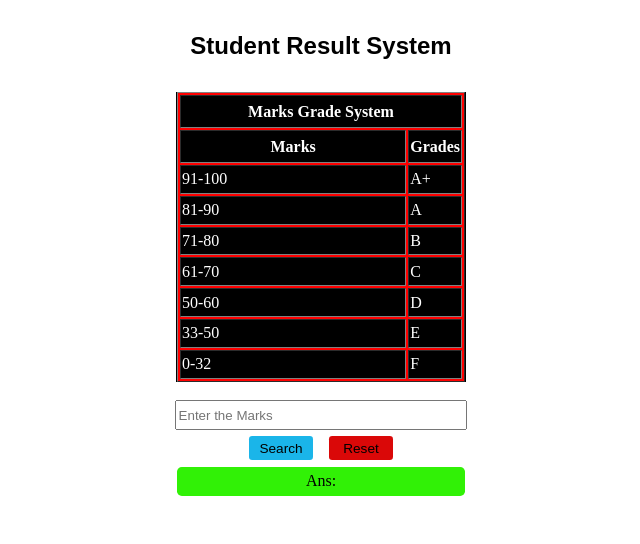
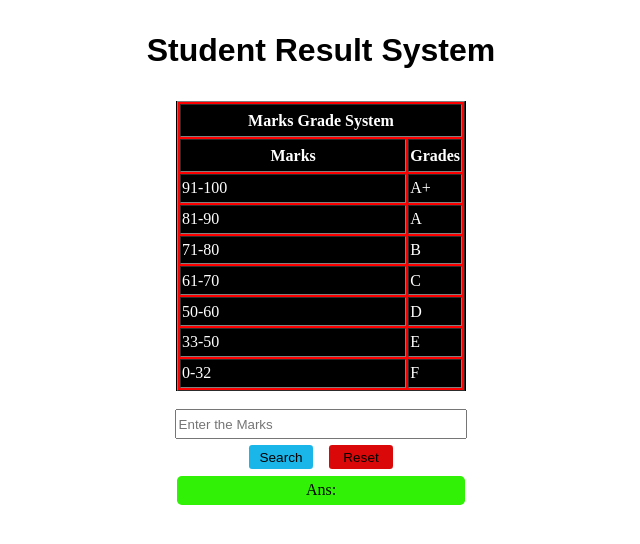
Before and after one commit to ShivamK15493/Student-Result-System, a plain HTML site: page Student Grade System/index.html in a window 1280 px wide. Shown: the whole page, without its empty margins (319-959 px from the left). Drawn offline with Linux system fonts and the light colour scheme.

Commit message:
Enhanced structure for better visual

```diff
--- a/Student Grade System/index.html
+++ b/Student Grade System/index.html
@@ -8,9 +8,10 @@
 </head>
 <body>
 
-
-  <center>
-    <h2 id="he">Student Result System</h2>
+  <h1 id="he" align="center">Student Result System</h1>
+  <div class="mainarea">
+   <div class="main">
+    <center>
     <div class="container">
       <table border="1" width="100%">
         <tr><th colspan="2">Marks Grade System</th></tr>
@@ -40,12 +41,14 @@
       </div>
       <div id="forgot" class="reset">
         Reset
+         </div>
+         </div>
+      <div id="res" class="answer">
+        Ans:
+         </div>
+         </center>
       </div>
       </div>
-      <div id="res" class="answer">
-        Ans:
-      </div>
-  </center>
     <script src="index.js"></script>
 </body>
 </html>
```
